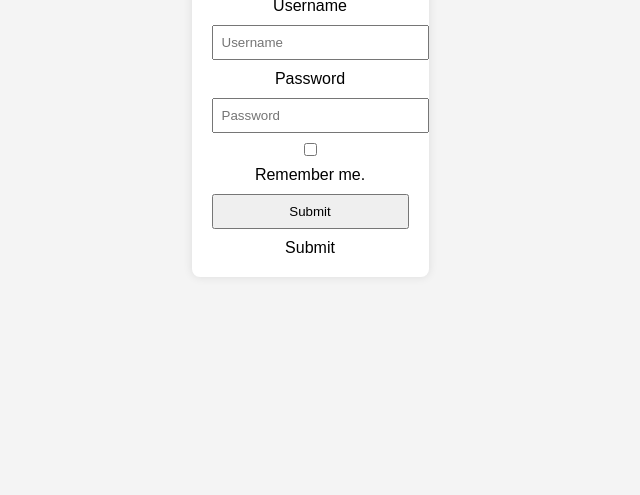
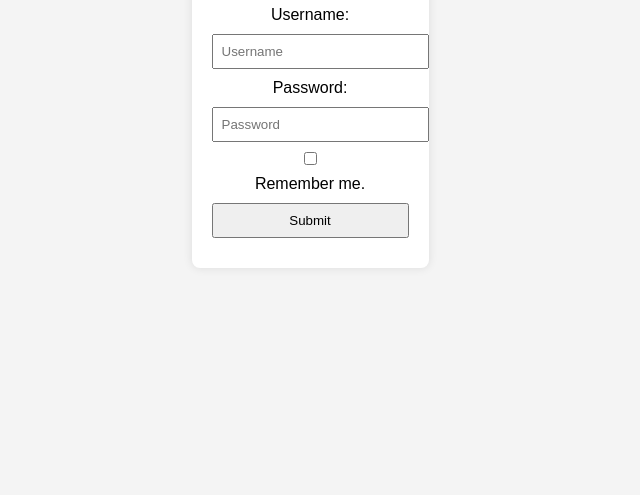
Before and after one commit to acciojob/remember-me-login-form-nandan8983, a website: page main.html in a window 1280 px wide. Shown: the part 321-816 px from the top of the page, without its empty margins (330-970 px from the left). Drawn offline with Linux system fonts and the light colour scheme.

Commit message:
created a submission

```diff
--- a/main.html
+++ b/main.html
@@ -11,14 +11,15 @@
 	<div class="container">
         <h1>Login Form</h1>
         <form id="loginForm">
-			<label for="username">Username</label>
-            <input type="text" id="username" placeholder="Username" required>
-			<label for="password">Password</label>
+			<label for="username">Username:</label>
+			<input type="text" id="username" placeholder="Username">
+
+			<label for="password">Password:</label>
             <input type="password" id="password" placeholder="Password" required>
             <label for="checkbox">
                 <input type="checkbox" id="checkbox"> Remember me.
             </label>
-            <input type="submit" id="submit">Submit</button>
+            <input type="submit" id="submit" value="Submit">
         </form>
         <button id="existing">Login as existing user</button>
     </div>
```
